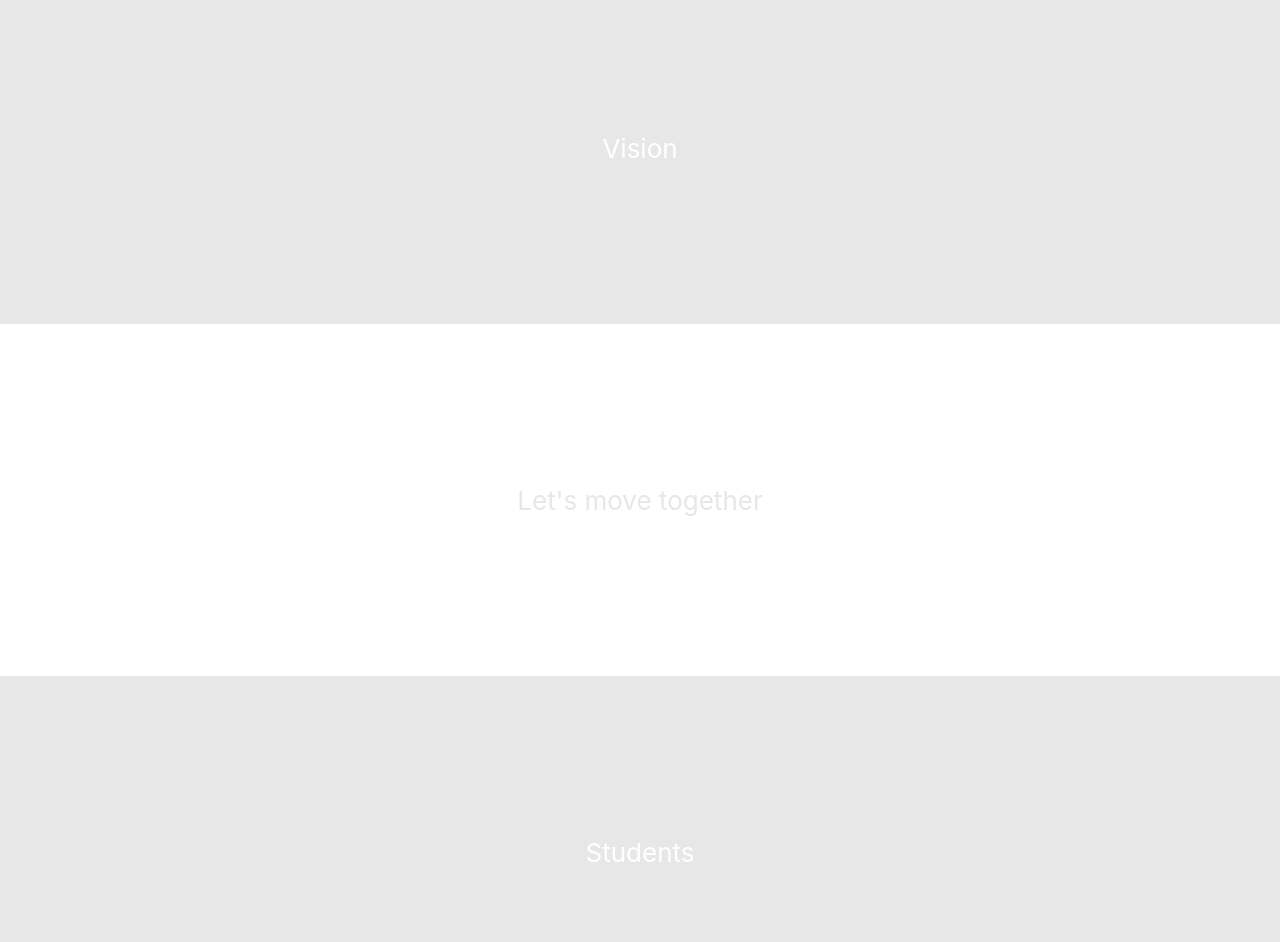
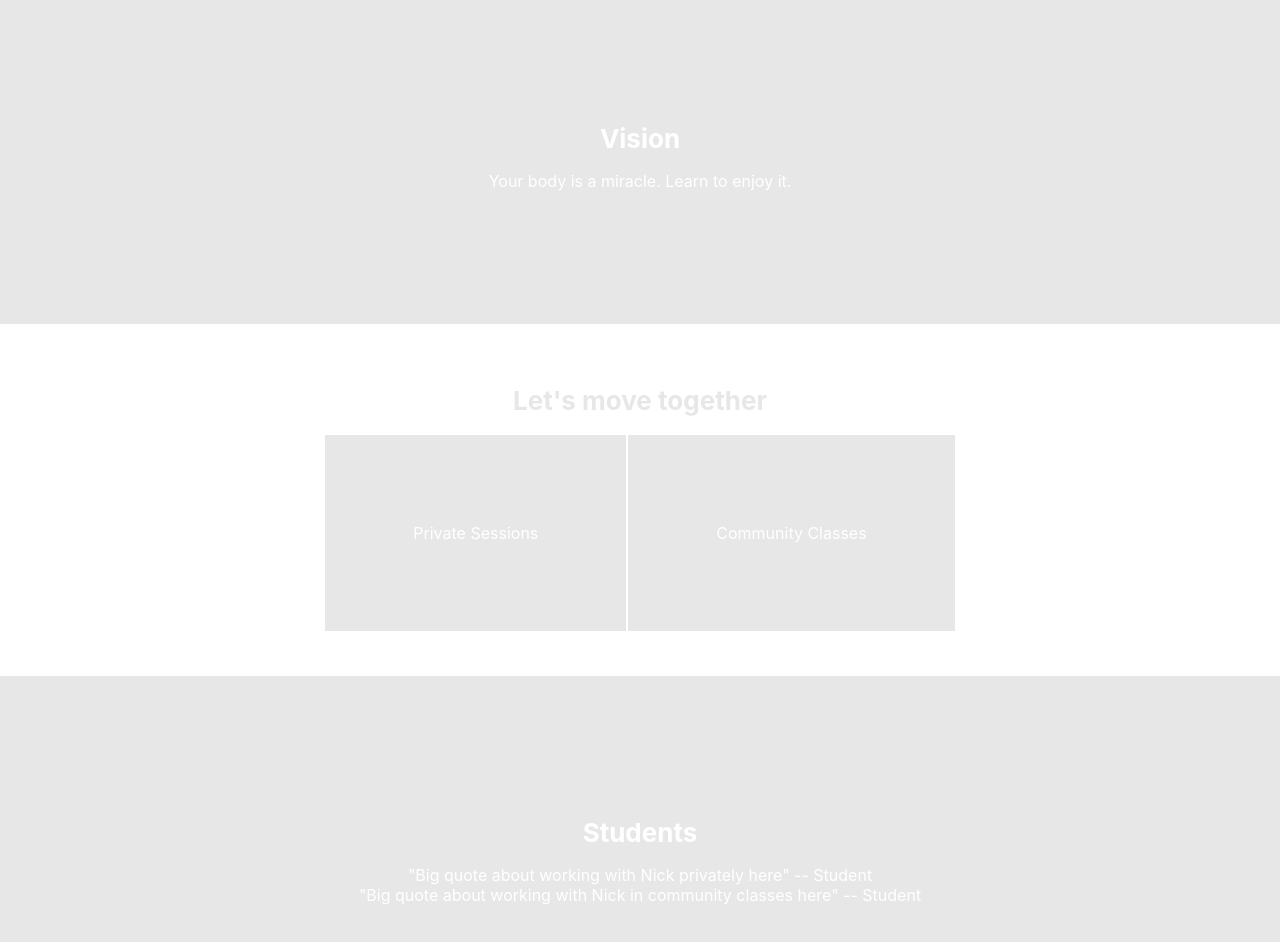
Before and after one commit to DigitalDsntHurt/jaaaam, a React (Create React App) app: page / in a window 1280 px wide. Shown: the part 380-1322 px from the top of the page. Built offline with nearby package versions, Linux system fonts and the light colour scheme.

Commit message:
More content, more styles

```diff
--- a/src/App.css
+++ b/src/App.css
@@ -8,7 +8,6 @@
   flex-direction: column;
   align-items: center;
   justify-content: center;
-  font-size: calc(10px + 2vmin);
 }
 
 .light-theme {
@@ -20,3 +19,17 @@
   background-color: #e7e7e7;
   color: #ffffff;
 }
+
+h1 {
+  font-size: calc(10px + 2vmin);
+}
+
+text {
+  font-size: calc(8px + 1vmin);
+}
+
+.sexy-cell {
+  background-color: #e7e7e7;
+  color: #ffffff;
+  padding: 88px 88px;
+}
--- a/src/App.js
+++ b/src/App.js
@@ -4,16 +4,27 @@ function App() {
   return (
     <div className="App">
       <div className="landing-sect light-theme">
-        <p>Welcome</p>
+        <h1>Welcome</h1>
+        <text>Teachings and practices focused on learning to enjoy our bodies. Fun, play, love, creativity, awareness and movement not repetitive, grinding fitness.</text>
       </div>
       <div className="landing-sect dark-theme">
-        <p>Vision</p>
+        <h1>Vision</h1>
+        <text>Your body is a miracle. Learn to enjoy it.</text>
       </div>
       <div className="landing-sect light-theme">
-        <p>Let's move together</p>
+        <h1>Let's move together</h1>
+        <table>
+          <tr>
+            <td className="sexy-cell"><text>Private Sessions</text></td>
+            <td className="sexy-cell"><text>Community Classes</text></td>
+          </tr>
+        </table>
+
       </div>
       <div className="landing-sect dark-theme">
-        <p>Students</p>
+        <h1>Students</h1>
+        <text>"Big quote about working with Nick privately here" -- Student</text>
+        <text>"Big quote about working with Nick in community classes here" -- Student</text>
       </div>
     </div>
   );
```
